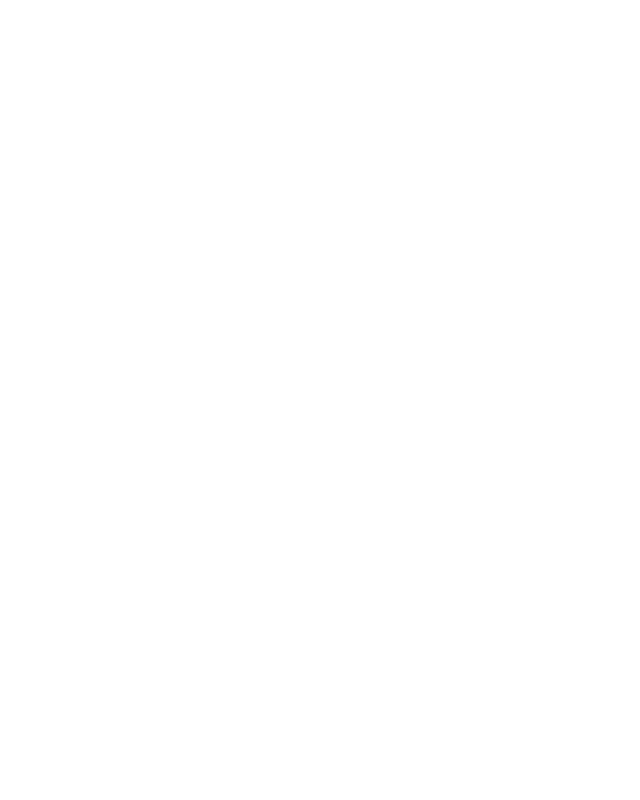
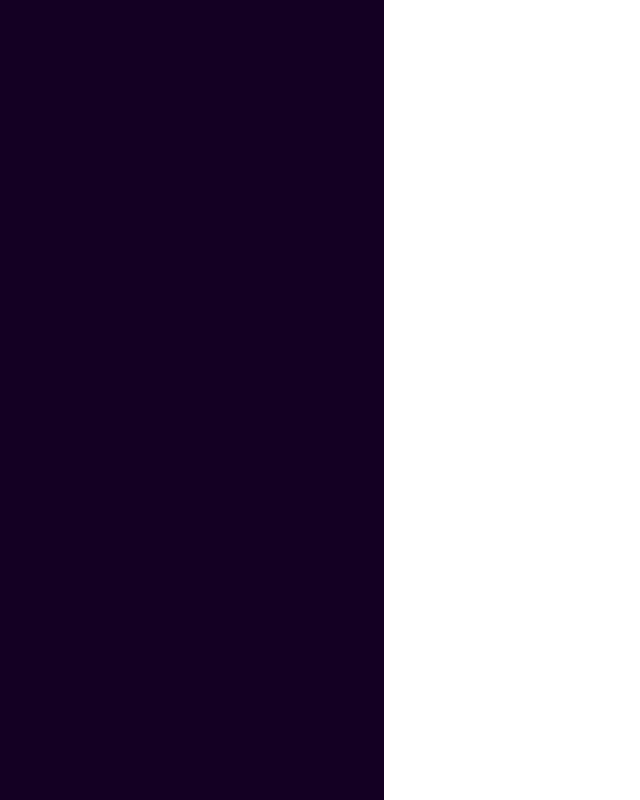
Before and after one commit to isakskold/portfolio-new, a React (Vite) app in the folder frontend/: page / in a window 1280 px wide. Shown: the whole page, without its empty margins (640-1280 px from the left). Built offline with nearby package versions, Linux system fonts and the light colour scheme.

Commit message:
Defined primary color

```diff
--- a/frontend/tailwind.config.js
+++ b/frontend/tailwind.config.js
@@ -2,7 +2,11 @@
 export default {
   content: ["./index.html", "./src/**/*.{ts,tsx}"],
   theme: {
-    extend: {},
+    extend: {
+      colors: {
+        primary: "#130023",
+      },
+    },
   },
   plugins: [],
 };
```
